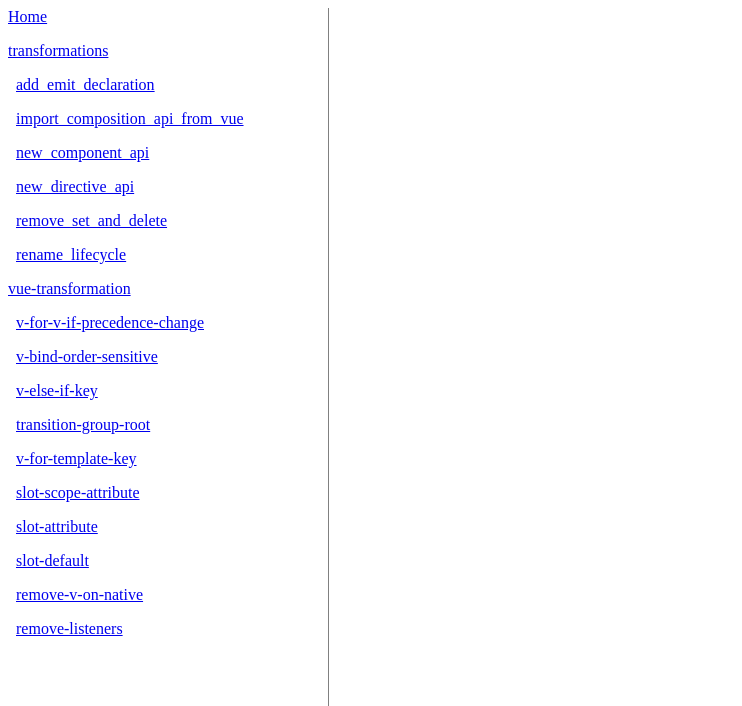
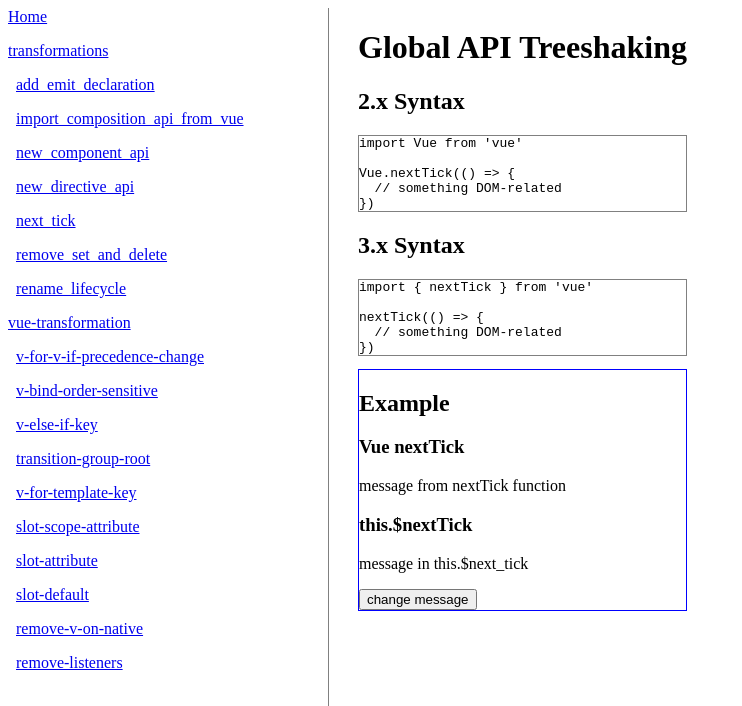
Before and after one commit to 2kjiejie/codemod-demo, a Vue app: page /next_tick in a window 1280 px wide. Shown: the top 706 px of the page, without its empty margins (0-742 px from the left). Built offline with nearby package versions, Linux system fonts and the light colour scheme.

Commit message:
insert vuex and next_tick.vue

```diff
--- a/package.json
+++ b/package.json
@@ -11,7 +11,8 @@
     "core-js": "^3.6.5",
     "vue": "^2.6.11",
     "vue-class-component": "^7.2.6",
-    "vue-router": "^3.5.2"
+    "vue-router": "^3.5.2",
+    "vuex": "^3.6.2"
   },
   "devDependencies": {
     "@vue/cli-plugin-babel": "~4.5.0",
--- a/src/App.vue
+++ b/src/App.vue
@@ -18,6 +18,9 @@
       <p></p>
       &nbsp;
       <router-link :to="{name:'new_directive_api'}">new_directive_api</router-link>
+      <p></p>
+      &nbsp;
+      <router-link :to="{name:'next_tick'}">next_tick</router-link>
       <p></p>
       &nbsp;
       <router-link :to="{name:'remove_set_and_delete'}">remove_set_and_delete</router-link>
--- /dev/null
+++ b/src/components/button_counter/button_counter.vue
@@ -0,0 +1,22 @@
+<template>
+  <div>
+    <button @click="count++">
+      Clicked {{ count }} times
+    </button>
+  </div>
+</template>
+
+<script>
+export default {
+  name: 'button_counter',
+  data() {
+    return {
+      count: 0
+    }
+  },
+}
+</script>
+
+<style scoped>
+
+</style>
--- /dev/null
+++ b/src/components/button_counter/index.js
@@ -0,0 +1,5 @@
+//used by button_counter
+import Vue from "vue";
+import button_counter from "@/components/button_counter/button_counter";
+
+Vue.component('button_counter', button_counter)
--- a/src/components/js_of_new_component_api.js
+++ /dev/null
@@ -1,18 +0,0 @@
-//used by new_component_api
-import Vue from "vue";
-
-Vue.component('button_counter', {
-    name: 'button_counter',
-    data() {
-        return {
-            count: 0
-        }
-    },
-    template: `
-      <div>
-      <button @click="count++">
-        Clicked {{ count }} times
-      </button>
-      </div>
-    `
-})
--- /dev/null
+++ b/src/components/next_tick.vue
@@ -0,0 +1,66 @@
+<template>
+  <div>
+    <h1>Global API Treeshaking</h1>
+    <div>
+      <h2>2.x Syntax</h2>
+      <pre class="language-js" style="border: grey solid 1px"><code><span class="token keyword">import</span> Vue <span class="token keyword">from</span> <span class="token string">'vue'</span>
+
+Vue<span class="token punctuation">.</span><span class="token function">nextTick</span><span class="token punctuation">(</span><span class="token punctuation">(</span><span class="token punctuation">)</span> <span class="token operator">=&gt;</span> <span class="token punctuation">{</span>
+  <span class="token comment">// something DOM-related</span>
+<span class="token punctuation">}</span><span class="token punctuation">)</span>
+</code></pre>
+      <h2>3.x Syntax</h2>
+      <pre class="language-js" style="border: grey solid 1px"><code><span class="token keyword">import</span> <span class="token punctuation">{</span> nextTick <span class="token punctuation">}</span> <span class="token keyword">from</span> <span class="token string">'vue'</span>
+
+<span class="token function">nextTick</span><span class="token punctuation">(</span><span class="token punctuation">(</span><span class="token punctuation">)</span> <span class="token operator">=&gt;</span> <span class="token punctuation">{</span>
+  <span class="token comment">// something DOM-related</span>
+<span class="token punctuation">}</span><span class="token punctuation">)</span>
+</code></pre>
+    </div>
+    <div style="border: solid 1px blue;margin-bottom: 100px">
+      <h2>Example</h2>
+      <h3>Vue nextTick</h3>
+      <p>{{this.$store.state.message}}</p>
+      <h3>this.$nextTick</h3>
+      <p id="h">{{msg}}</p>
+      <button @click="changed">change message</button>
+    </div>
+  </div>
+</template>
+
+<script>
+import Vue from "vue";
+import store from "@/store";
+
+Vue.nextTick(() => {
+  store.state.message = "message from nextTick function"
+})
+export default {
+  name: "next_tick",
+  data() {
+    return {
+      msg: "message in this.$next_tick"
+    }
+  },
+  methods: {
+    changed() {
+      const msg2 = this.msg
+      this.msg = "*" + this.msg + "*"
+      let that = this;
+      that.$nextTick(function () {
+        let domTxt = document.getElementById('h').innerText;
+        console.log(domTxt);
+        if (domTxt === msg2) {
+          console.log("文本修改后dom内容没有立即更新")
+        } else {
+          console.log("文本被修改后dom内容马上被更新了")
+        }
+      })
+    }
+  }
+}
+</script>
+
+<style scoped>
+
+</style>
--- a/src/main.js
+++ b/src/main.js
@@ -2,12 +2,14 @@
 import App from './App.vue'
 import VueCompositionApi from '@vue/composition-api'
 import router from './router'
-import "./components/js_of_new_component_api"
+import "./components/button_counter"
+import store from "@/store";
 
 Vue.use(VueCompositionApi)
 Vue.config.productionTip = false
 new Vue({
     router,
+    store,
     render: h => h(App),
 }).$mount('#app')
 
--- a/src/router/index.js
+++ b/src/router/index.js
@@ -7,6 +7,7 @@
 import import_composition_api_from_vue from "@/components/import_composition_api_from_vue";
 import new_component_api from "@/components/new_component_api";
 import new_directive_api from "@/components/new_directive_api";
+import next_tick from "@/components/next_tick";
 import remove_set_and_delete from "@/components/remove_set_and_delete";
 import rename_lifecycle from "@/components/rename_lifecycle";
 
@@ -48,7 +49,7 @@
         props:true
     },
     {
-        path:'/new_component_api',
+        path:'/button_counter',
         name:'new_component_api',
         component:new_component_api,
         props:true
@@ -57,6 +58,12 @@
         path:'/new_directive_api',
         name:'new_directive_api',
         component:new_directive_api,
+        props:true
+    },
+    {
+        path:'/next_tick',
+        name:'next_tick',
+        component:next_tick,
         props:true
     },
     {
--- /dev/null
+++ b/src/store.js
@@ -0,0 +1,12 @@
+import Vuex from 'vuex'
+import Vue from "vue";
+Vue.use(Vuex)
+const store=new Vuex.Store({
+    state(){
+        return{
+            message:'message from store.js'
+        }
+    }
+})
+
+export default store
--- a/src/views/hello.vue
+++ b/src/views/hello.vue
@@ -1,5 +1,7 @@
 <template>
-  <h1>hello to the demo of vue-codemod</h1>
+  <div>
+    <h1>hello to the demo of vue-codemod</h1>
+  </div>
 </template>
 
 <script>
--- a/src/views/transformations.vue
+++ b/src/views/transformations.vue
@@ -5,6 +5,7 @@
     <import_composition_api_from_vue></import_composition_api_from_vue>
     <new_component_api></new_component_api>
     <new_directive_api></new_directive_api>
+    <next_tick></next_tick>
     <remove_set_and_delete></remove_set_and_delete>
     <rename_lifecycle></rename_lifecycle>
   </div>
@@ -15,6 +16,7 @@
 import import_composition_api_from_vue from "@/components/import_composition_api_from_vue";
 import new_component_api from "@/components/new_component_api";
 import new_directive_api from "@/components/new_directive_api";
+import next_tick from "@/components/next_tick";
 import remove_set_and_delete from "@/components/remove_set_and_delete";
 import rename_lifecycle from "@/components/rename_lifecycle";
 
@@ -25,6 +27,7 @@
     add_emit_declaration,
     new_component_api,
     new_directive_api,
+    next_tick,
     remove_set_and_delete,
     rename_lifecycle,
   }
```
Also changed, not shown: 1 other file (tests, documents, lock files or other folders).
